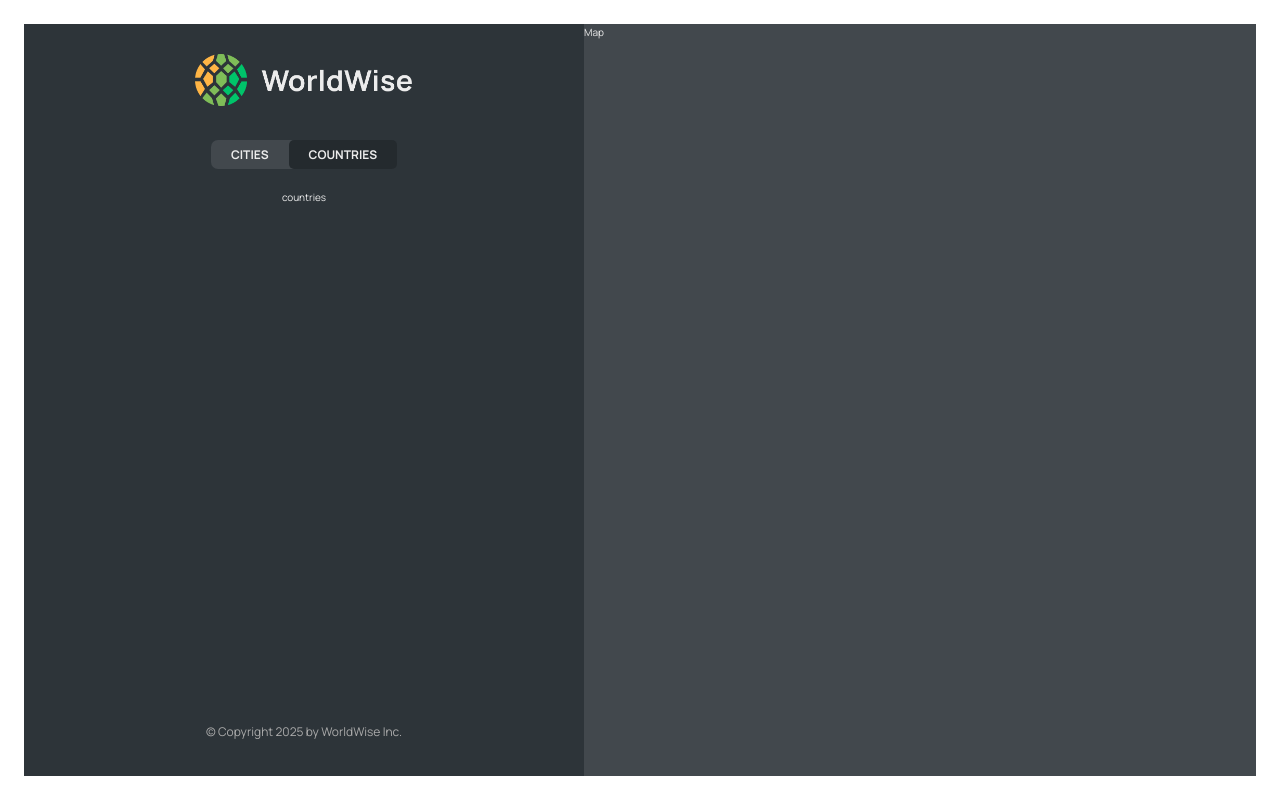
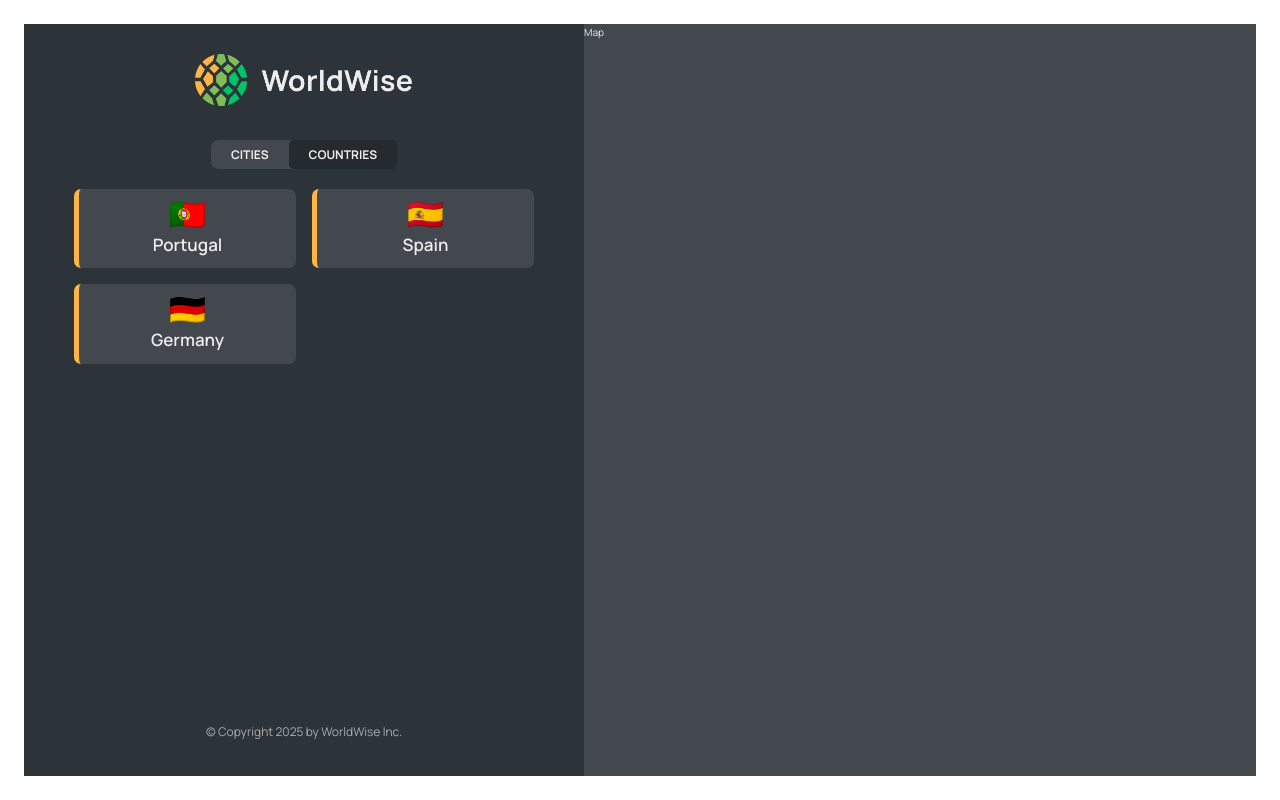
Before and after one commit to DanielCorbellini/worldwise, a React (Vite) app: page /app/countries in a window 1280 px wide. Built offline with nearby package versions, Linux system fonts and the light colour scheme; data requests are answered from the project's data file.

Commit message:
feat(#214): Implement the countries list

```diff
--- a/src/App.jsx
+++ b/src/App.jsx
@@ -1,12 +1,15 @@
 import { BrowserRouter, Route, Routes } from "react-router-dom";
 import { useState, useEffect } from "react";
+
 import Product from "./pages/Product/Product";
 import Pricing from "./pages/Product/Pricing";
 import Homepage from "./pages/Homepage/Homepage";
 import PageNotFound from "./pages/PageNotFound/PageNotFound";
 import AppLayout from "./pages/AppLayout/AppLayout";
 import Login from "./pages/Login/Login";
+
 import CityList from "./components/CityList/CityList";
+import CountryList from "./components/CountryList/CountryList";
 
 const BASE_URl = "http://localhost:9000";
 
@@ -47,7 +50,10 @@
             path="cities"
             element={<CityList cities={cities} isLoading={isLoading} />}
           />
-          <Route path="countries" element={<p>countries</p>} />
+          <Route
+            path="countries"
+            element={<CountryList cities={cities} isLoading={isLoading} />}
+          />
           <Route path="form" element={<p>form</p>} />
         </Route>
 
--- /dev/null
+++ b/src/components/CountryList/CountryList.jsx
@@ -0,0 +1,30 @@
+import Spinner from "../Spinner/Spinner";
+import styles from "./CountryList.module.css";
+import CountryItem from "../CountryItem/CountryItem";
+import Message from "../Message/Message";
+
+function CountryList({ cities, isLoading }) {
+  if (isLoading) return <Spinner />;
+
+  if (!cities.length)
+    return (
+      <Message message="Add your first city by clicking on a city on the map" />
+    );
+
+  const countriesUnique = new Set(
+    cities.map((city) =>
+      JSON.stringify({ country: city.country, emoji: city.emoji })
+    )
+  );
+  const countries = [...countriesUnique].map((each) => JSON.parse(each));
+
+  return (
+    <ul className={styles.countryList}>
+      {countries.map((country) => (
+        <CountryItem country={country} key={country.emoji} />
+      ))}
+    </ul>
+  );
+}
+
+export default CountryList;
--- a/src/components/CountryItem/CountryList.module.css
+++ b/src/components/CountryList/CountryList.module.css
@@ -2,7 +2,7 @@
   width: 100%;
   height: 65vh;
   list-style: none;
-  overflow-y: scroll;
+  overflow-y: hidden;
   overflow-x: hidden;
 
   display: grid;
```
